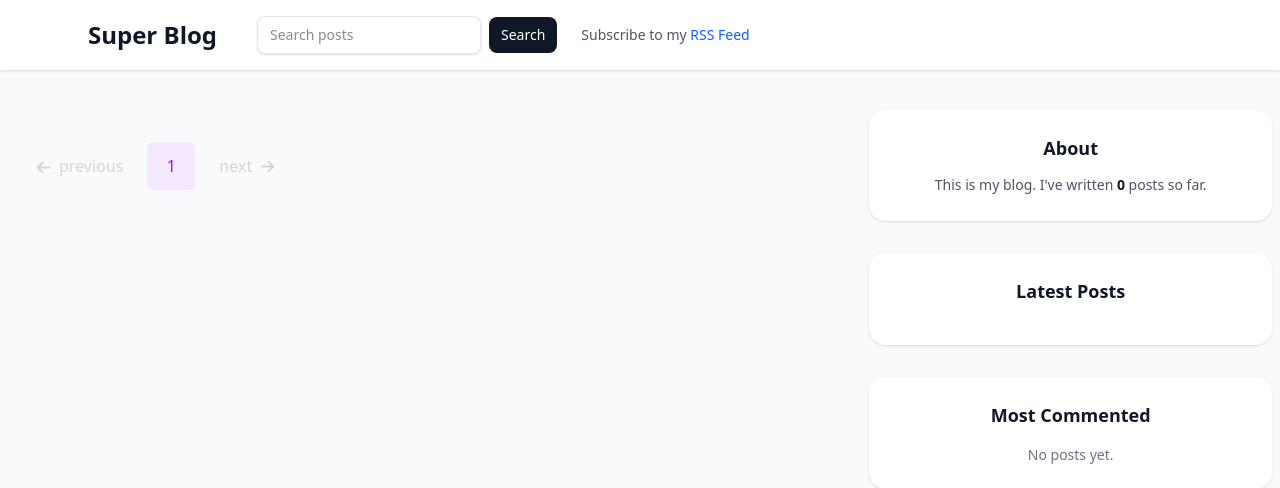
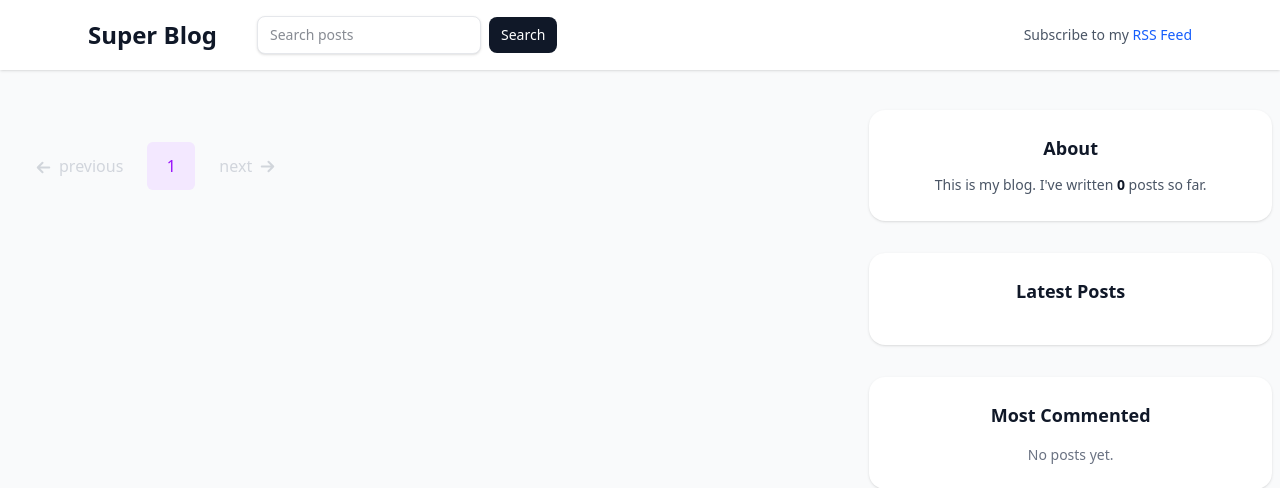
Before and after one commit to Legend7ok/Blog-Platform, a Django app: page /blog/ in a window 1280 px wide. Shown: the top 488 px of the page. Run offline with Django 5.2, Linux system fonts and the light colour scheme; data that the repository does not hold is empty; style sheets or scripts are compiled from the project's sources.

Commit message:
Adjust RSS Feed block positioning in navbar

```diff
--- a/app/blog/templates/blog/base.html
+++ b/app/blog/templates/blog/base.html
@@ -20,7 +20,7 @@
                class="text-2xl font-bold text-gray-900 hover:text-blue-600 transition">
                 Super Blog
             </a>
-            <div class="flex flex-col gap-3 sm:flex-row sm:items-center sm:gap-6">
+            <div class="flex flex-1 flex-col gap-3 sm:flex-row sm:items-center sm:gap-6">
                 <form action="{% url 'blog:post_search' %}" method="get" class="flex items-center gap-2 sm:ml-6">
                     <input type="search" name="query" required
                            placeholder="Search posts"
```
